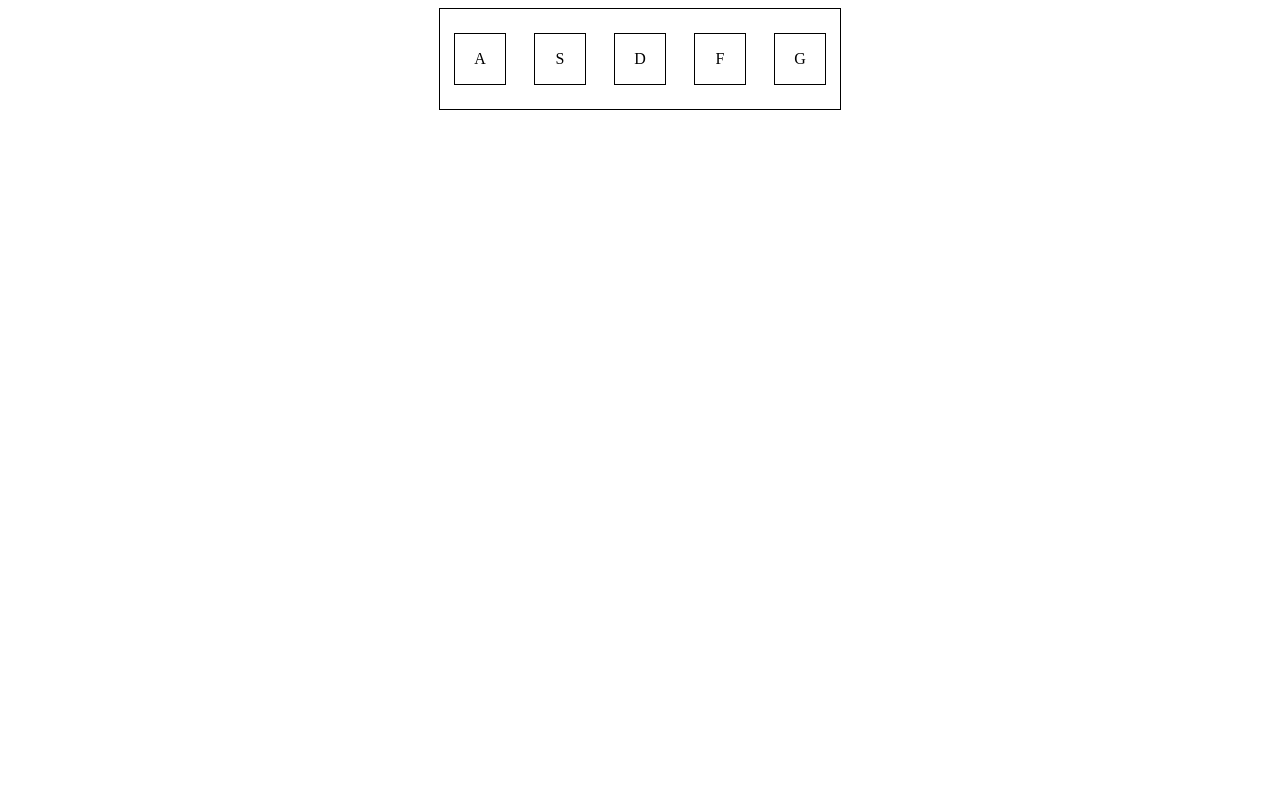
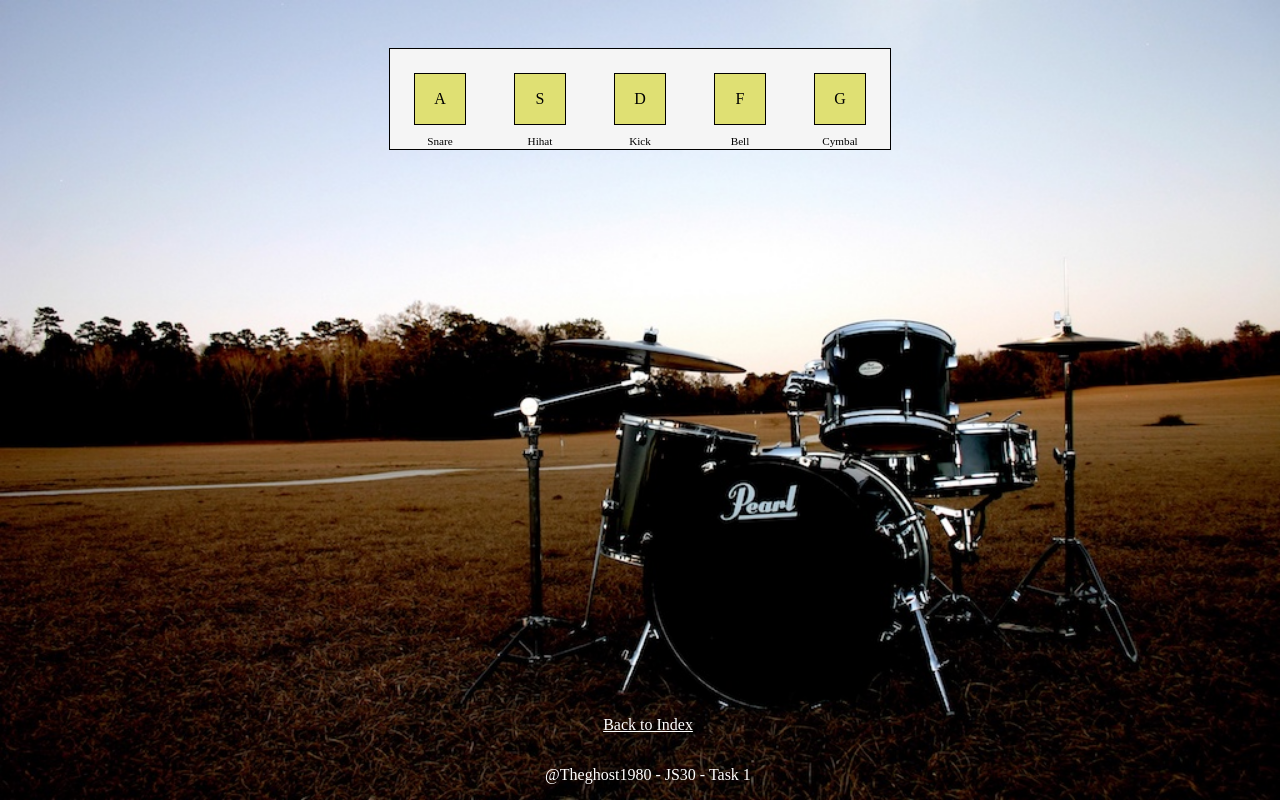
Before and after one commit to theghost1980/JS30, a plain HTML site: page drum-kit.html in a window 1280 px wide. Drawn offline with Linux system fonts and the light colour scheme.

Commit message:
first task

```diff
--- a/drum-kit.html
+++ b/drum-kit.html
@@ -11,19 +11,28 @@
         <div id="drumKit">
             <div class="kit" id="snare">
                 <p id="a">A</p>
+                <p class="mini-p">Snare</p>
             </div>
             <div class="kit" id="hihat">
                 <p id="s">S</p>
+                <p class="mini-p">Hihat</p>
             </div>
             <div class="kit" id="kick">
                 <p id="d">D</p>
+                <p class="mini-p">Kick</p>
             </div>
             <div class="kit" id="bell">
                 <p id="f">F</p>
+                <p class="mini-p">Bell</p>
             </div>
             <div class="kit" id="cymbal">
                 <p id="g">G</p>
+                <p class="mini-p">Cymbal</p>
             </div>
         </div>
+        <footer>
+            <p><a href="index.html" class="link">Back to Index</a></p>
+            <p>@Theghost1980 - JS30 - Task 1</p>
+        </footer>
     </body>
 </html>
--- a/styles/drum.css
+++ b/styles/drum.css
@@ -1,27 +1,55 @@
 html {
     padding:0;
     margin: 0;
+    background: url('../media-images/drums.jpg') center center fixed;
+    -webkit-background-size: cover;
+    -moz-background-size: cover;
+    -o-background-size: cover;
+    background-size: cover;
+    background-color: rgb(143, 171, 223);
 }
 body {
     text-align: center;
 }
 #drumKit {
+    top: 40px;
+    position: relative;
     display: flex;
     flex-direction: row;
     align-items: center;
     justify-content: center;
-    width: 400px;
+    width: 500px;
     height: 100px;
     border: 1px solid black;
     margin: auto;
+    background-color: whitesmoke;
 }
 .kit {
+    display: flex;
+    flex-direction: column;
     border: 1px solid black;
     width: 50px;
     height: 50px;
     margin: auto;
+    background-color: rgb(223, 224, 115);
 }
 .kit > p {
     display: inline-block;
     vertical-align: middle;
 }
+.mini-p {
+    font-size: 0.7em;
+}
+footer {
+    display: flex;
+    flex-direction: column;
+    position: fixed;
+    color: white;
+    bottom: 0;
+    margin: auto;
+    width: 100%;
+}
+.link {
+    text-decoration: underline;
+    color: white;
+}
```
Also changed, not shown: media-images/drums.jpg (added).
